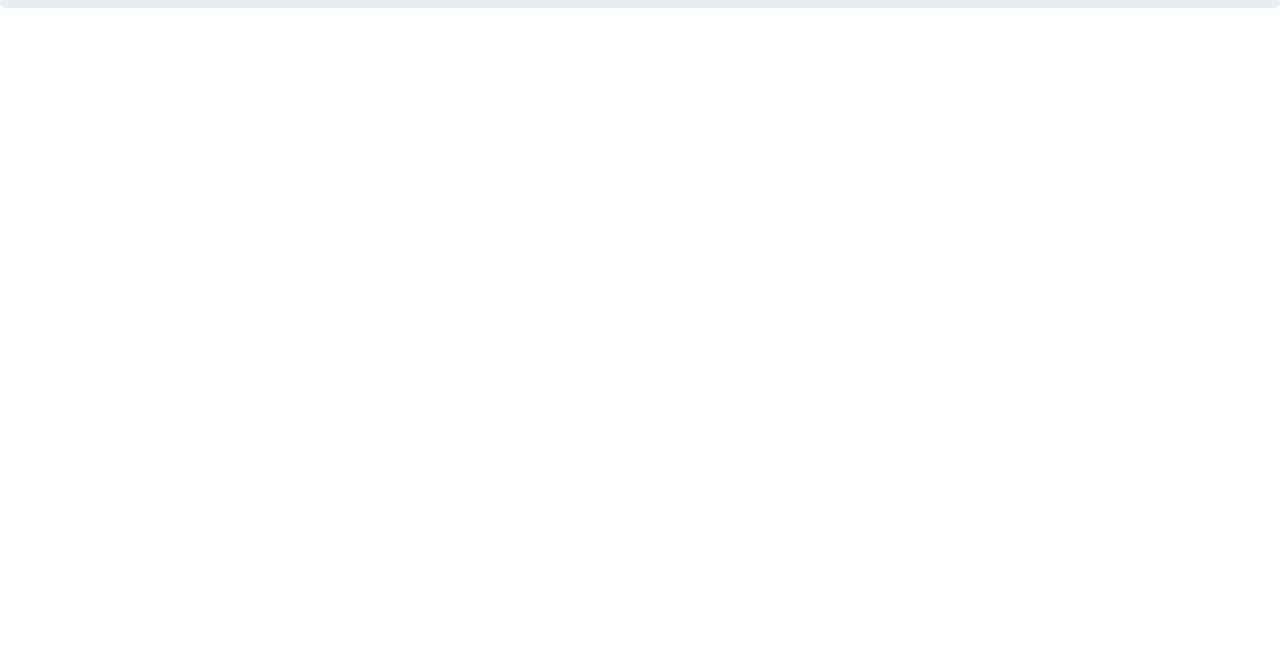
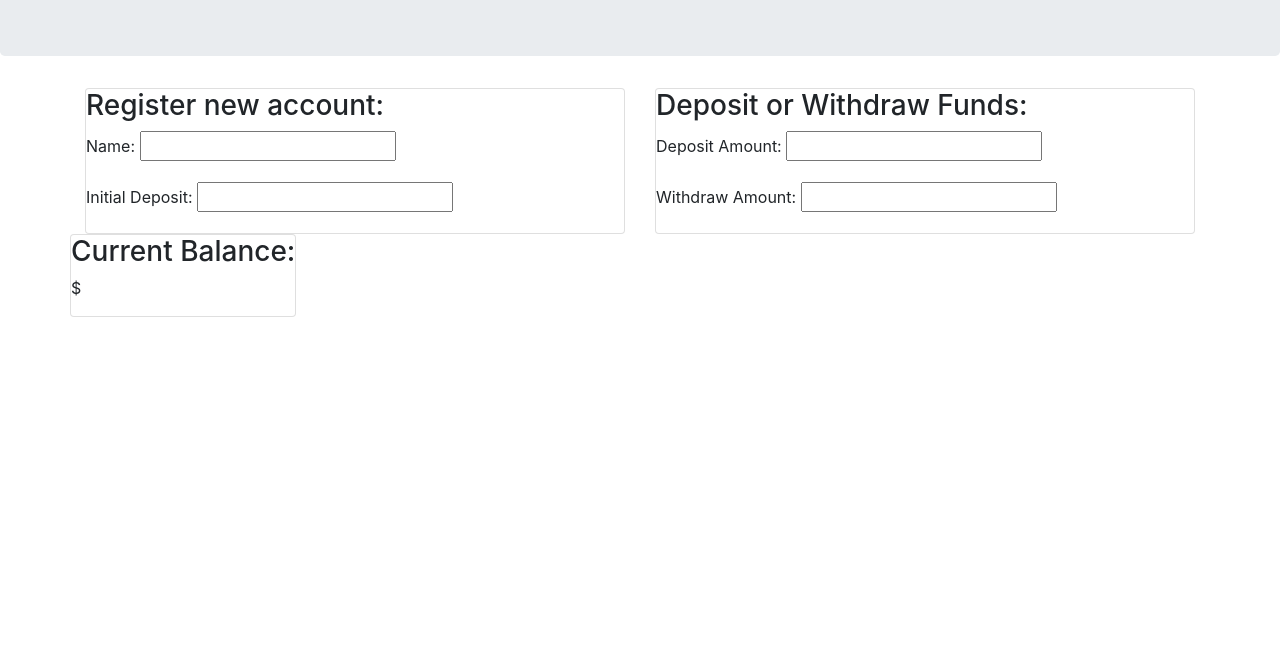
Before and after one commit to oswen138/bank-account, a plain HTML site: page index.html in a window 1280 px wide. Shown: the part 128-800 px from the top of the page. Drawn offline with Linux system fonts and the light colour scheme.

Commit message:
add initial html page setup
co-author: Ophelia Swen <ophelia.swen@gmail.com>

```diff
--- a/index.html
+++ b/index.html
@@ -5,14 +5,48 @@
   <link href="css/styles.css" rel="stylesheet" type="text/css">
   <script src="js/jquery-3.5.1.js"></script>
   <script src="js/scripts.js"></script>
-  <title></title>
+  <title>Bank Account</title>
 </head>
 <body>
   <div class="jumbotron">
-    <h1></h1>
+    <h1>Welcome to the Epicodus Credit Union!</h1>
   </div>
   <div class="container">
-
+    <div class="row">
+      <div class="col-6">
+        <div class="card">
+          <form id="new-account">
+            <h3>Register new account:</h3>
+            <div class="form-group">
+              <label for="new-account-name">Name:</label>
+              <input type="text" id="new-account-name">
+            </div>
+            <div class="form-group">
+              <label for="initial-deposit">Initial Deposit:</label>
+              <input type="number" id="initial-deposit">
+            </div>
+          </form>
+        </div>
+      </div>
+      <div class="col-6">
+        <div class="card">
+          <form id="deposit-withdraw">
+            <h3>Deposit or Withdraw Funds:</h3>
+            <div class="form-group">
+              <label for="deposit">Deposit Amount:</label>
+              <input type="number" id="deposit">
+            </div>
+            <div class="form-group">
+              <label for="withdraw">Withdraw Amount:</label>
+              <input type="number" id="withdraw">
+            </div>
+          </form>
+        </div>
+    </div>
+    <div class="card">
+      <h3>Current Balance:</h3>
+      <p>$ <span class="balance"></span></p>
+    </div>
   </div>
 </body>
 </html>
```
